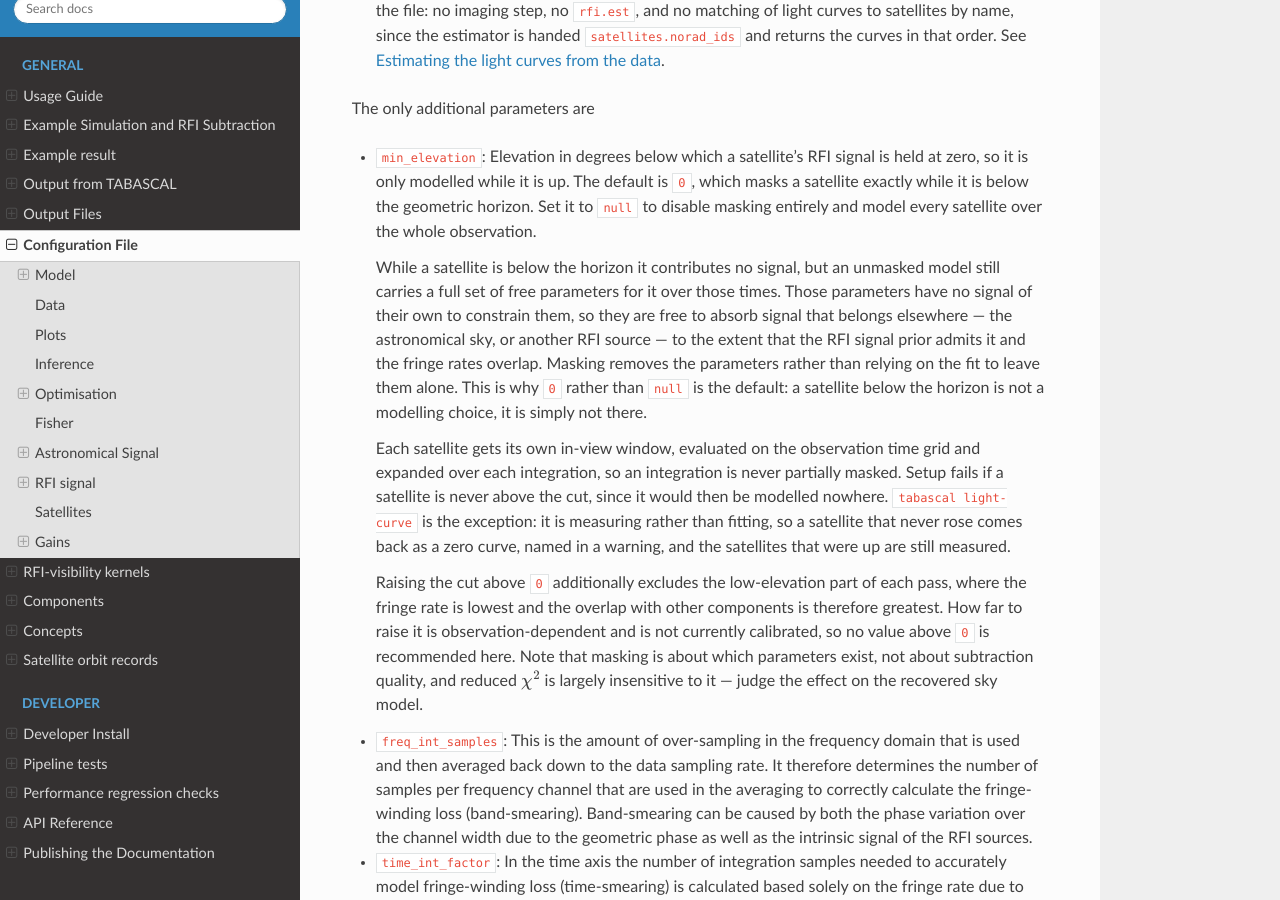
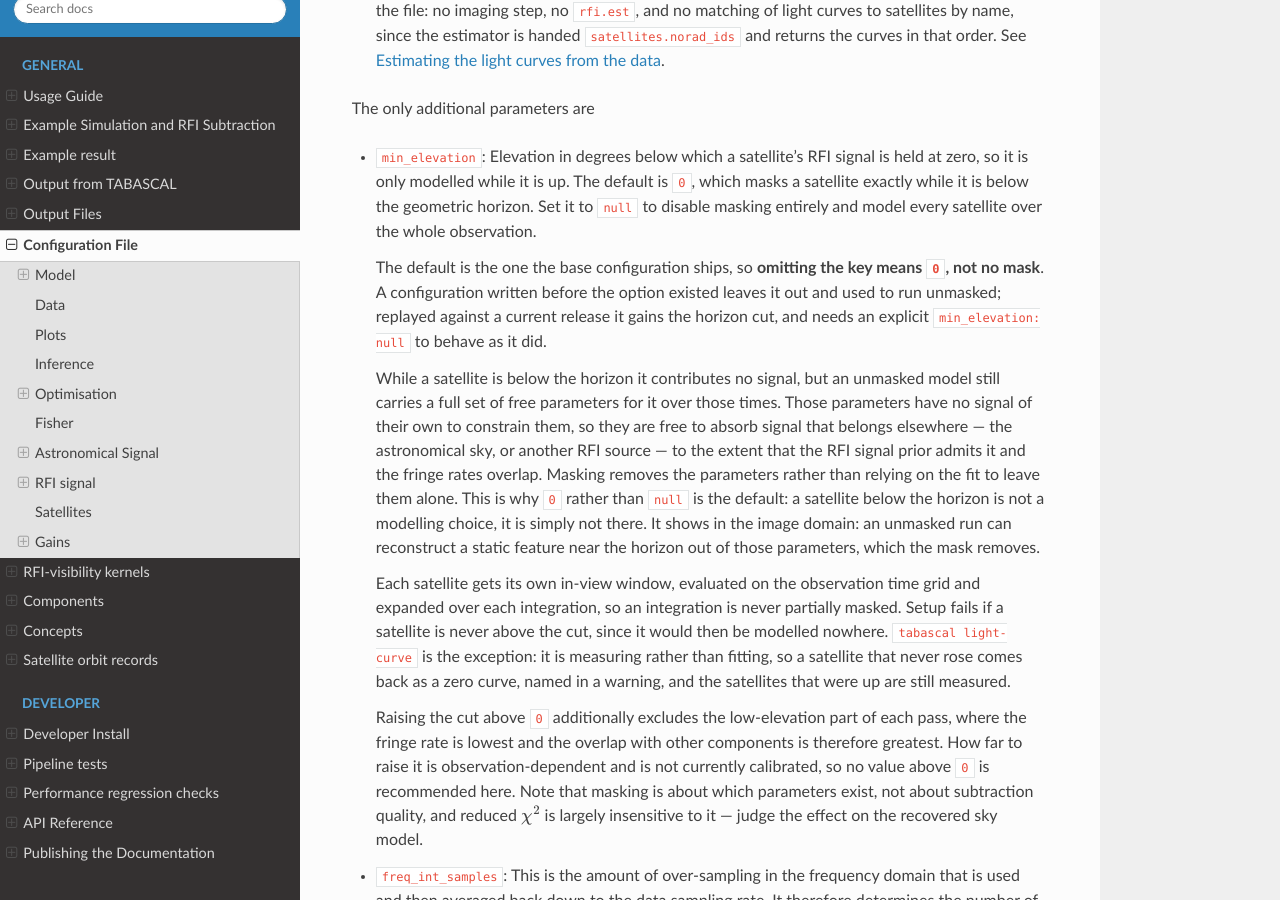
Before and after one commit to epfl-radio-astro/tabascal, a Sphinx documentation site: the page built from docs/config.md, in a window 1280 px wide and 900 px high, scrolled down 14393 px. Built offline with Sphinx 7.4.7 and the Read the Docs theme 3.1.0, drawn with Linux system fonts in a browser that asks for light colours.

Commit message:
Say in the docs that omitting rfi.min_elevation means 0, not no mask
The base configuration ships min_elevation: 0, and the run config is merged
on top of it, so a config that leaves the key out is masking below the
geometric horizon rather than not masking at all. That is the intended
default -- a satellite below the horizon is not there to model -- but it is
the opposite of what a config written before the option existed did, and
nothing in the docs said so. A config from then, replayed unchanged, quietly
gains the horizon cut; it needs an explicit null to run as it used to.

Adds the omission/history note to the rfi.min_elevation entry, and a line on
where the difference actually shows: the reconstructed RFI image, where an
unmasked run can build a static near-horizon feature out of the below-horizon
parameters. Reduced chi^2 is nearly blind to the mask, which the entry
already said.

Docs only -- the behaviour and the base config comment are correct as they
stand and are untouched.

```diff
--- a/docs/config.md
+++ b/docs/config.md
@@ -355,7 +355,9 @@ The only additional parameters are
 
 * `min_elevation`: Elevation in degrees below which a satellite's RFI signal is held at zero, so it is only modelled while it is up. The default is `0`, which masks a satellite exactly while it is below the geometric horizon. Set it to `null` to disable masking entirely and model every satellite over the whole observation.
 
-  While a satellite is below the horizon it contributes no signal, but an unmasked model still carries a full set of free parameters for it over those times. Those parameters have no signal of their own to constrain them, so they are free to absorb signal that belongs elsewhere — the astronomical sky, or another RFI source — to the extent that the RFI signal prior admits it and the fringe rates overlap. Masking removes the parameters rather than relying on the fit to leave them alone. This is why `0` rather than `null` is the default: a satellite below the horizon is not a modelling choice, it is simply not there.
+  The default is the one the base configuration ships, so **omitting the key means `0`, not no mask**. A configuration written before the option existed leaves it out and used to run unmasked; replayed against a current release it gains the horizon cut, and needs an explicit `min_elevation: null` to behave as it did.
+
+  While a satellite is below the horizon it contributes no signal, but an unmasked model still carries a full set of free parameters for it over those times. Those parameters have no signal of their own to constrain them, so they are free to absorb signal that belongs elsewhere — the astronomical sky, or another RFI source — to the extent that the RFI signal prior admits it and the fringe rates overlap. Masking removes the parameters rather than relying on the fit to leave them alone. This is why `0` rather than `null` is the default: a satellite below the horizon is not a modelling choice, it is simply not there. It shows in the image domain: an unmasked run can reconstruct a static feature near the horizon out of those parameters, which the mask removes.
 
   Each satellite gets its own in-view window, evaluated on the observation time grid and expanded over each integration, so an integration is never partially masked. Setup fails if a satellite is never above the cut, since it would then be modelled nowhere. `tabascal light-curve` is the exception: it is measuring rather than fitting, so a satellite that never rose comes back as a zero curve, named in a warning, and the satellites that were up are still measured.
 
```
